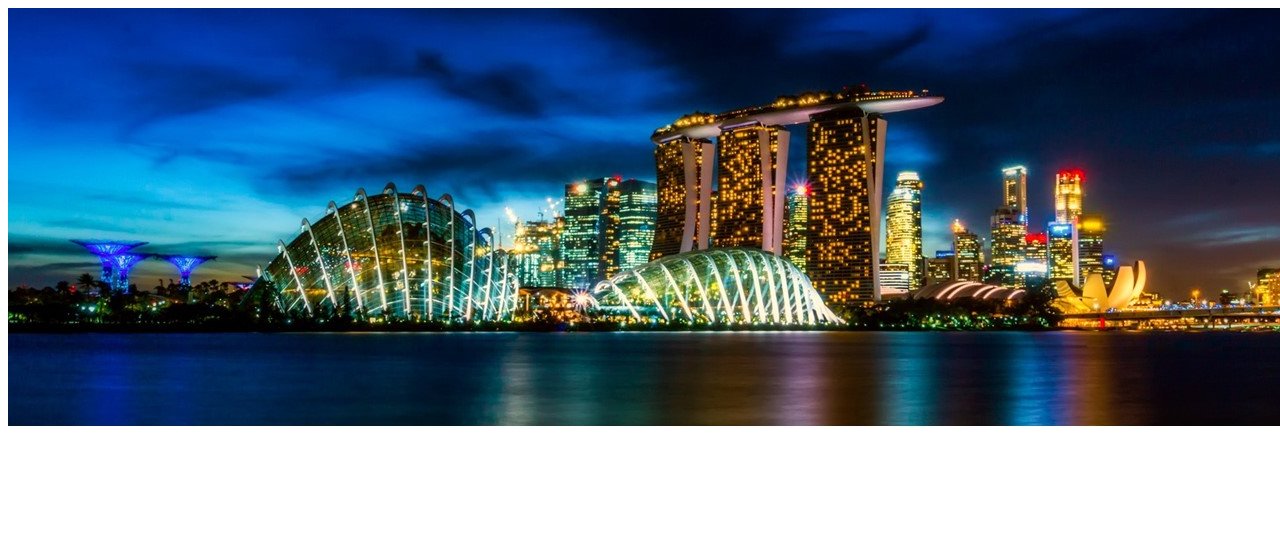
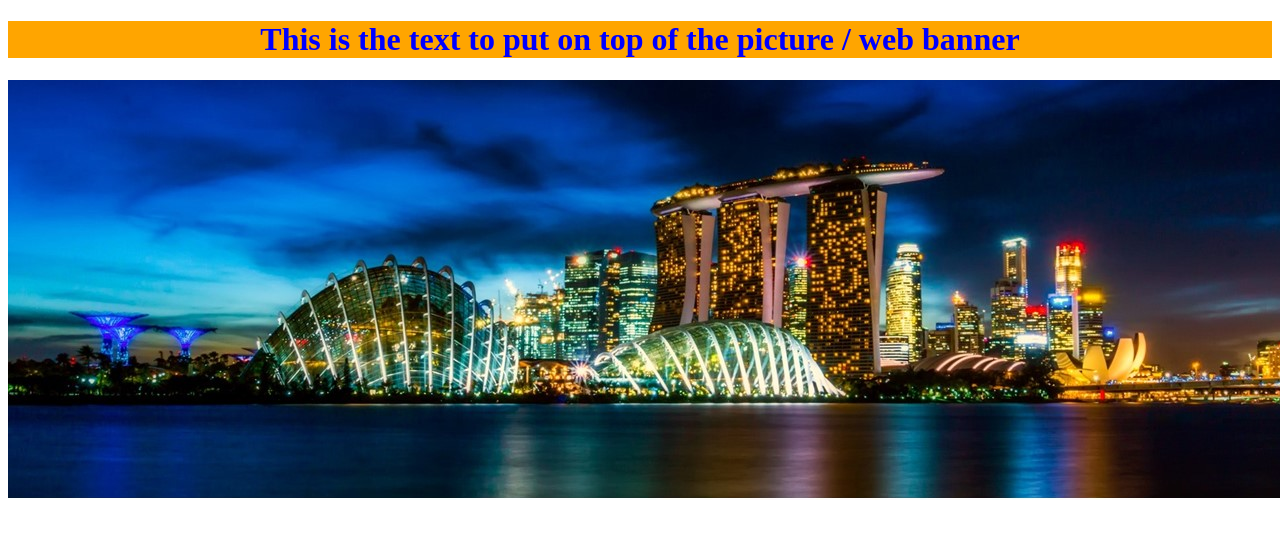
Before and after one commit to kuenillie/Lesson1, a plain HTML site: page index.html in a window 1280 px wide. Drawn offline with Linux system fonts and the light colour scheme.

Commit message:
Update index.html

```diff
--- a/index.html
+++ b/index.html
@@ -24,6 +24,7 @@
 </head>
 
 <body>
+ <h1>This is the text to put on top of the picture / web banner</h1>
 <img src="web-banner.jpg" alt="banner" />
 </body>
 </html>
```
